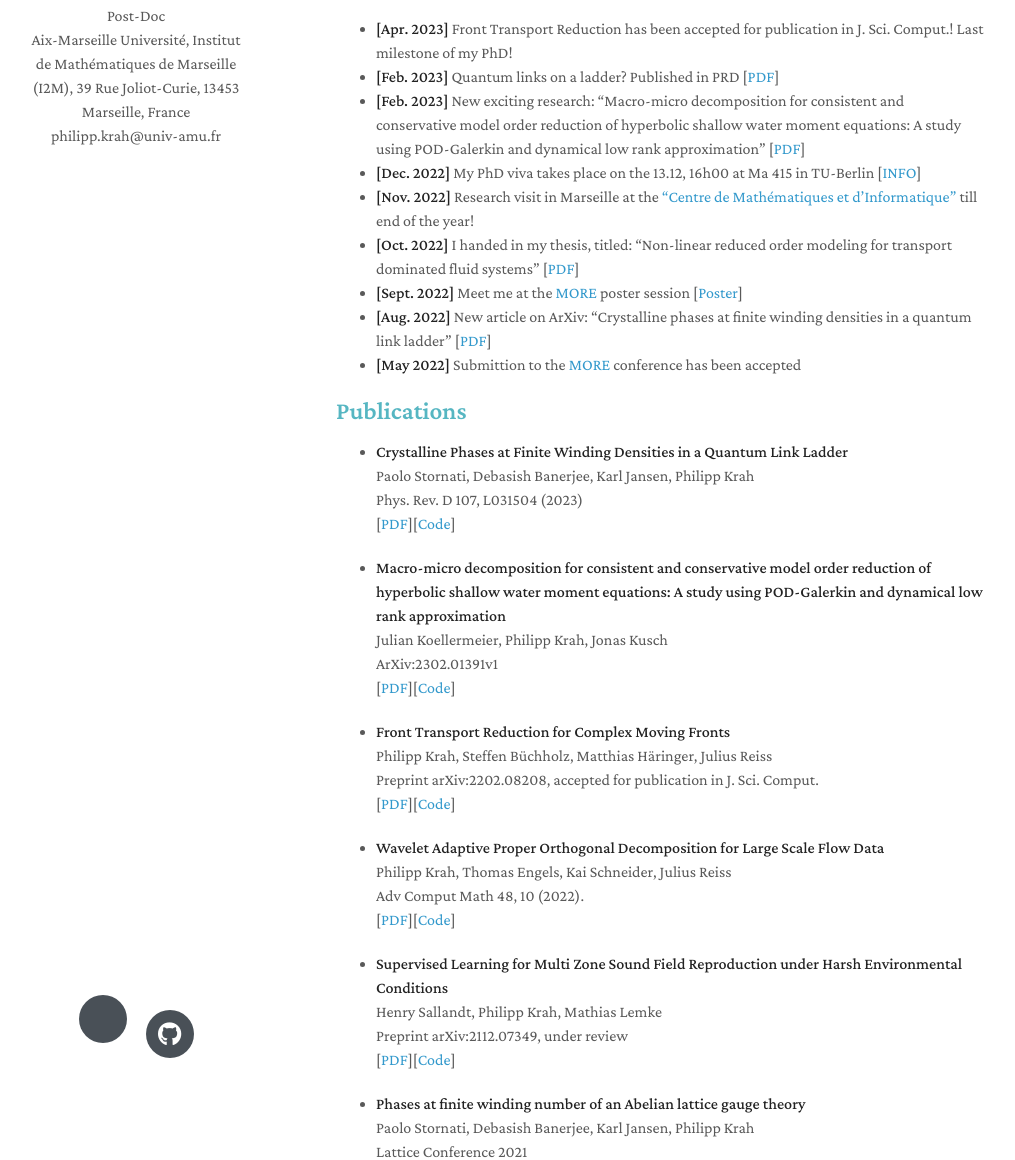
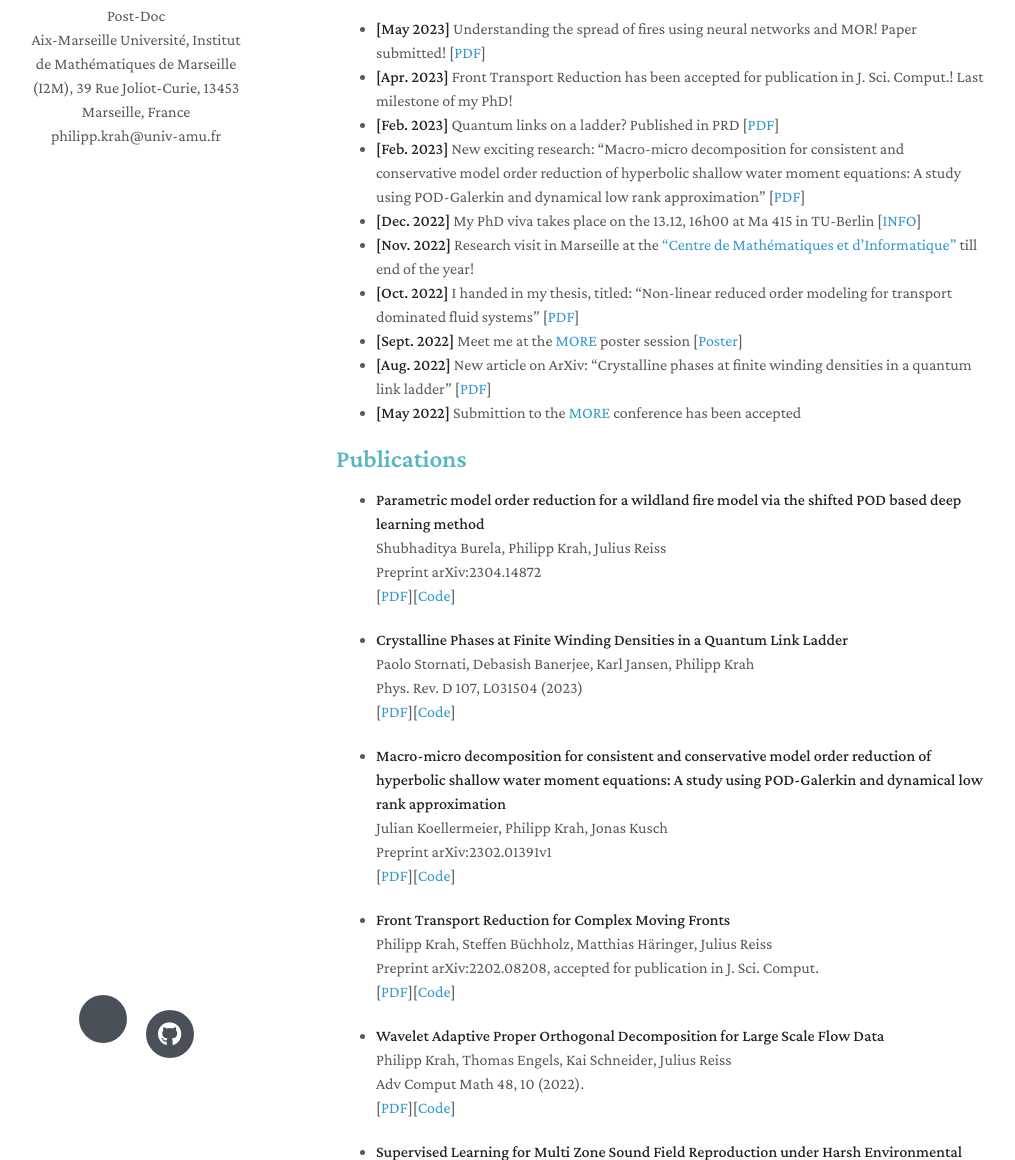
Before and after one commit to Philipp137/Philipp137.github.io, a Jekyll site: the page built from index.markdown, in a window 1280 px wide and 1400 px high, scrolled down 277 px. Shown: the part 240-1400 px from the top of the window, without its empty margins (134-1149 px from the left). Built offline with Jekyll 4.4.1, drawn with Linux system fonts in a browser that asks for light colours; nearby versions of some CDN libraries; a style sheet for code colours, icons or effects is not loaded.

Commit message:
new paper

```diff
--- a/index.markdown
+++ b/index.markdown
@@ -18,6 +18,7 @@ Physics-love, Algorithms-fun, [Rhythm-freedom](https://soundcloud.com/massesandb
 
 ## News
 
+- **[May 2023]** Understanding the spread of fires using neural networks and MOR! Paper submitted! [[PDF](https://arxiv.org/pdf/2304.14872.pdf)]
 - **[Apr. 2023]** Front Transport Reduction has been accepted for publication in J. Sci. Comput.! Last milestone of my PhD!
 - **[Feb. 2023]** Quantum links on a ladder? Published in PRD [[PDF](https://journals.aps.org/prd/pdf/10.1103/PhysRevD.107.L031504)]
 - **[Feb. 2023]** New exciting research: "Macro-micro decomposition for consistent and conservative model order reduction of hyperbolic shallow water moment equations: A study using POD-Galerkin and dynamical low rank approximation" [[PDF](https://arxiv.org/pdf/2302.01391.pdf)]
@@ -29,6 +30,15 @@ Physics-love, Algorithms-fun, [Rhythm-freedom](https://soundcloud.com/massesandb
 - **[May  2022]** Submittion to the [MORE](https://more.sciencesconf.org/) conference has been accepted
 
 ## Publications
+
+- **Parametric model order reduction for a wildland fire model via the shifted POD based deep learning method**
+  <br>
+  Shubhaditya Burela, Philipp Krah, Julius Reiss
+  <br>
+  Preprint arXiv:2304.14872
+  <br>
+  [[PDF](https://arxiv.org/abs/2304.14872)][[Code](https://github.com/MOR-transport/sPOD-NN-paper)]
+
 
 - **Crystalline Phases at Finite Winding Densities in a Quantum Link Ladder**
   <br>
@@ -42,7 +52,7 @@ Physics-love, Algorithms-fun, [Rhythm-freedom](https://soundcloud.com/massesandb
   <br>
   Julian Koellermeier, Philipp Krah, Jonas Kusch
   <br>
-  ArXiv:2302.01391v1
+  Preprint arXiv:2302.01391v1
   <br>
   [[PDF](https://arxiv.org/abs/2302.01391)][[Code](https://github.com/JonasKu/Publication-Split-conservative-model-order-reduction-for-hyperbolic-shallow-water-moment-equations)]
 
```
